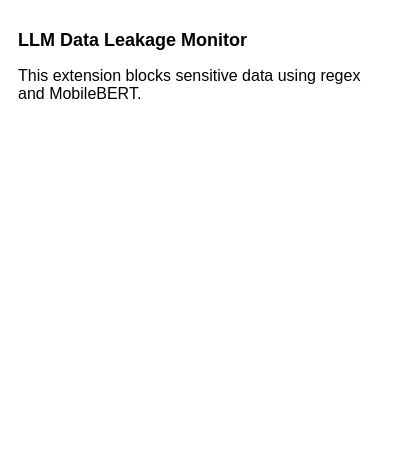
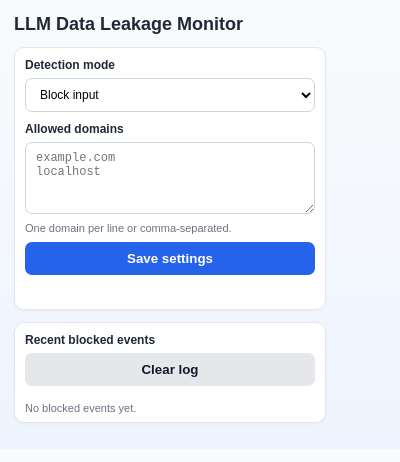
Before and after one commit to RevHeadGuy/LLM_DATA_LEAKAGE_MONITOR, a browser extension: page popup.html in a window 400 px wide. Drawn offline with Linux system fonts and the light colour scheme.

Commit message:
Update popup.html

```diff
--- a/popup.html
+++ b/popup.html
@@ -1,15 +1,195 @@
 <!DOCTYPE html>
 <html>
   <head>
+    <meta charset="UTF-8" />
     <title>LLM Data Leakage Monitor</title>
     <style>
-      body { font-family: Arial, sans-serif; padding: 10px; }
-      h1 { font-size: 18px; }
+      body {
+        width: 340px;
+        font-family: Arial, sans-serif;
+        margin: 0;
+        padding: 14px;
+        box-sizing: border-box;
+        background: linear-gradient(180deg, #f9fafb 0%, #eef4ff 100%);
+        color: #1f2937;
+      }
+      h1 {
+        font-size: 18px;
+        margin: 0 0 12px;
+      }
+      .panel {
+        background: #fff;
+        border: 1px solid #dfe7f5;
+        border-radius: 10px;
+        padding: 10px 10px 8px;
+        margin-bottom: 12px;
+        box-shadow: 0 1px 3px rgba(16, 24, 40, 0.04);
+      }
+      label {
+        display: block;
+        font-size: 12px;
+        font-weight: 600;
+        margin-bottom: 6px;
+      }
+      select,
+      textarea,
+      button {
+        width: 100%;
+        box-sizing: border-box;
+      }
+      select,
+      textarea {
+        border: 1px solid #cbd5e1;
+        border-radius: 7px;
+        padding: 8px 10px;
+        font-size: 12px;
+        background: white;
+      }
+      textarea {
+        min-height: 72px;
+        resize: vertical;
+      }
+      button {
+        border: none;
+        border-radius: 7px;
+        padding: 9px 12px;
+        font-weight: 600;
+        cursor: pointer;
+      }
+      .primary {
+        background: #2563eb;
+        color: white;
+      }
+      .secondary {
+        background: #e5e7eb;
+        color: #111827;
+      }
+      .status {
+        font-size: 12px;
+        min-height: 18px;
+        color: #166534;
+        margin-top: 8px;
+      }
+      .small {
+        font-size: 11px;
+        color: #6b7280;
+        margin: 4px 0 8px;
+      }
+      .events {
+        list-style: none;
+        padding: 0;
+        margin: 8px 0 0;
+        max-height: 170px;
+        overflow-y: auto;
+      }
+      .event {
+        background: #f8fafc;
+        border: 1px solid #e2e8f0;
+        border-radius: 6px;
+        padding: 7px 8px;
+        margin-bottom: 6px;
+        font-size: 11px;
+        line-height: 1.4;
+      }
+      .event strong {
+        font-size: 10px;
+        display: inline-block;
+        margin-bottom: 2px;
+      }
+      .empty {
+        font-size: 11px;
+        color: #6b7280;
+        margin-top: 8px;
+      }
     </style>
   </head>
   <body>
     <h1>LLM Data Leakage Monitor</h1>
-    <p>This extension blocks sensitive data using regex and MobileBERT.</p>
-    <script src="https://cdn.jsdelivr.net/npm/@tensorflow/tfjs@4.13.0/dist/tf.min.js"></script>
+
+    <div class="panel">
+      <label for="mode">Detection mode</label>
+      <select id="mode">
+        <option value="block">Block input</option>
+        <option value="warn">Warn only</option>
+        <option value="off">Off</option>
+      </select>
+
+      <label for="allowlist" style="margin-top: 10px;">Allowed domains</label>
+      <textarea id="allowlist" placeholder="example.com&#10;localhost"></textarea>
+      <div class="small">One domain per line or comma-separated.</div>
+
+      <button id="saveBtn" class="primary">Save settings</button>
+      <div id="status" class="status"></div>
+    </div>
+
+    <div class="panel">
+      <label>Recent blocked events</label>
+      <button id="clearEventsBtn" class="secondary">Clear log</button>
+      <ul id="eventsList" class="events"></ul>
+      <div id="emptyState" class="empty">No blocked events yet.</div>
+    </div>
+
+    <script>
+      const DEFAULT_SETTINGS = { mode: 'block', allowlist: [] };
+
+      function loadSettings() {
+        chrome.storage.local.get(['llmLeakageSettings'], (result) => {
+          const settings = result.llmLeakageSettings || DEFAULT_SETTINGS;
+          document.getElementById('mode').value = settings.mode || 'block';
+          const allowlist = Array.isArray(settings.allowlist) ? settings.allowlist : [];
+          document.getElementById('allowlist').value = allowlist.join('\n');
+        });
+      }
+
+      function saveSettings() {
+        const mode = document.getElementById('mode').value;
+        const rawText = document.getElementById('allowlist').value || '';
+        const allowlist = rawText
+          .split(/[\n,]+/)
+          .map(item => item.trim().toLowerCase())
+          .filter(Boolean);
+
+        const settings = { mode, allowlist };
+        chrome.storage.local.set({ llmLeakageSettings: settings }, () => {
+          const status = document.getElementById('status');
+          status.textContent = 'Settings saved.';
+        });
+      }
+
+      function renderEvents() {
+        chrome.storage.local.get(['llmBlockedEvents'], (result) => {
+          const events = Array.isArray(result.llmBlockedEvents) ? result.llmBlockedEvents : [];
+          const list = document.getElementById('eventsList');
+          const emptyState = document.getElementById('emptyState');
+
+          list.innerHTML = '';
+
+          if (!events.length) {
+            emptyState.style.display = 'block';
+            return;
+          }
+
+          emptyState.style.display = 'none';
+          events.slice(0, 10).forEach((event) => {
+            const item = document.createElement('li');
+            item.className = 'event';
+            item.innerHTML = `
+              <strong>${event.action || 'Blocked'} • ${event.source || 'input'}</strong><br>
+              ${event.domain || 'unknown'}<br>
+              ${new Date(event.time || Date.now()).toLocaleTimeString([], { hour: '2-digit', minute: '2-digit' })}
+            `;
+            list.appendChild(item);
+          });
+        });
+      }
+
+      document.getElementById('saveBtn').addEventListener('click', saveSettings);
+      document.getElementById('clearEventsBtn').addEventListener('click', () => {
+        chrome.storage.local.set({ llmBlockedEvents: [] }, () => renderEvents());
+      });
+
+      loadSettings();
+      renderEvents();
+    </script>
   </body>
 </html>
```
